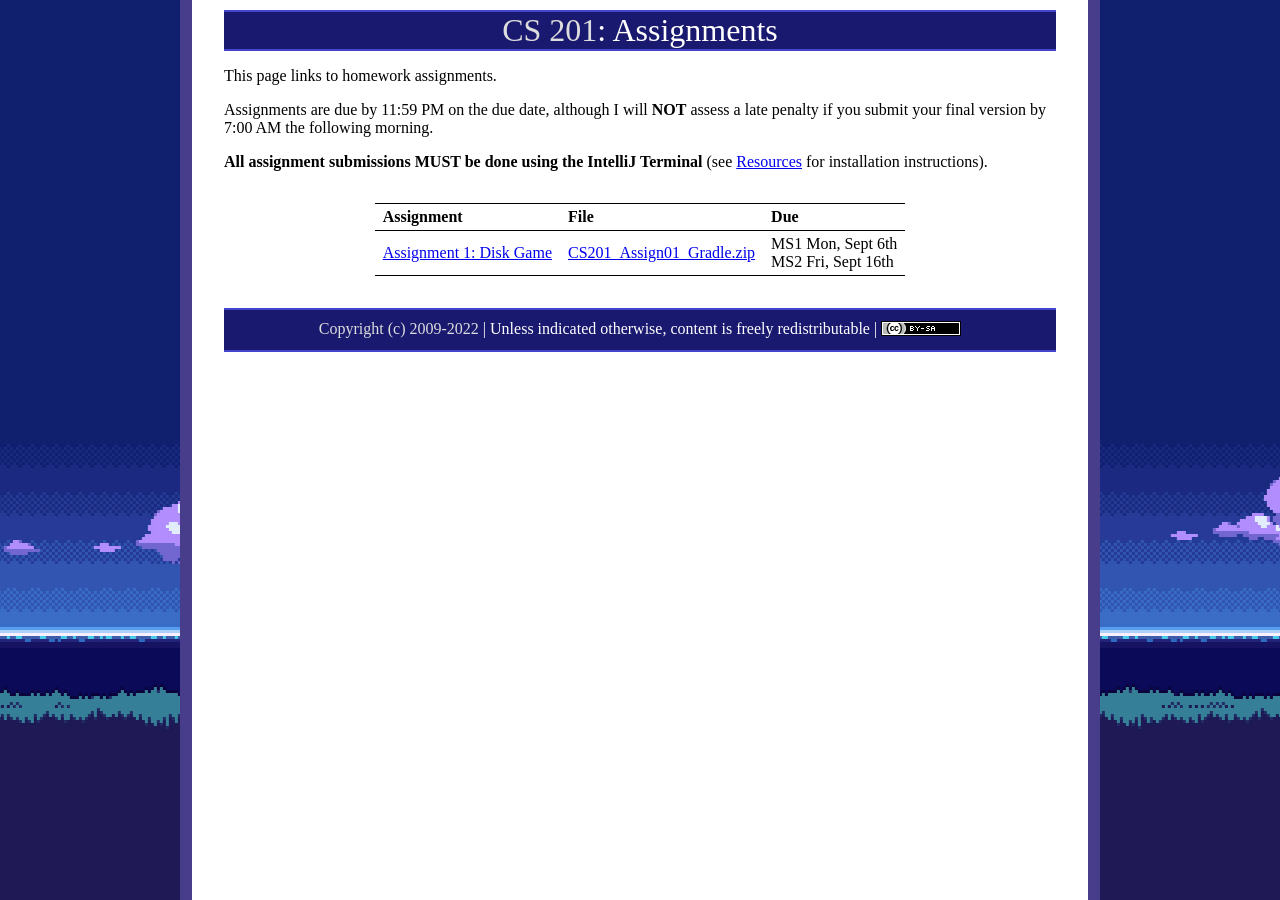
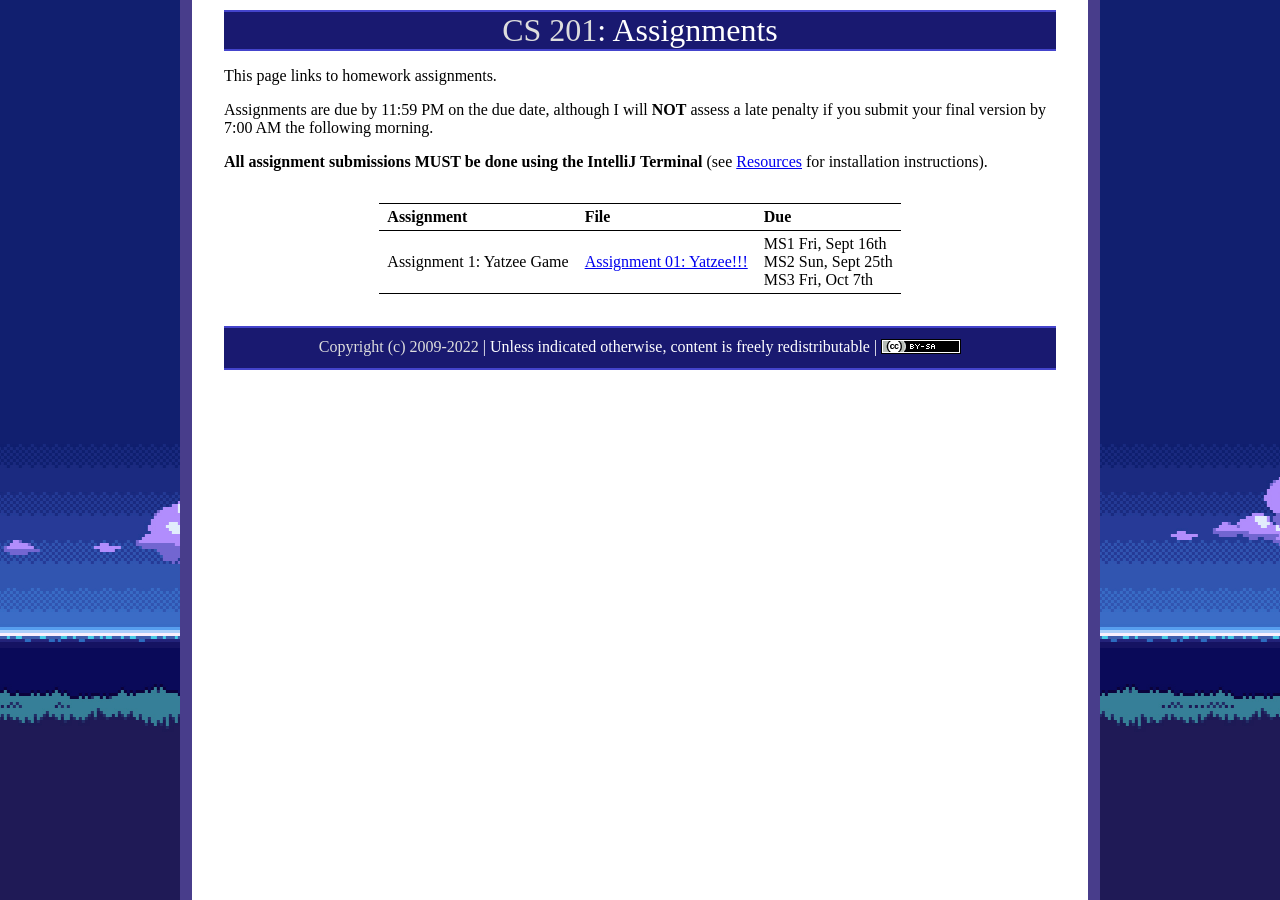
Before and after one commit to ycpcs/cs201-fall2022, a Jekyll site: the page built from assign/index.md, in a window 1280 px wide. Built offline with Jekyll 4.4.1, drawn with Linux system fonts in a browser that asks for light colours.

Commit message:
Added Assign01 pdf

```diff
--- a/assign/index.md
+++ b/assign/index.md
@@ -12,7 +12,7 @@ Assignments are due by 11:59 PM on the due date, although I will **NOT** assess
 
 > Assignment | File | Due
 > ---------- | ---- | ---
-> [Assignment 1: Disk Game](assign01.html) | [CS201\_Assign01\_Gradle.zip](CS201_Assign01_Gradle.zip) | MS1 Mon, Sept 6th<br>MS2 Fri, Sept 16th
+> Assignment 1: Yatzee Game |[Assignment 01: Yatzee!!!](Assignment_01_Yatzee.pdf) |MS1 Fri, Sept 16th<br>MS2 Sun, Sept 25th<br>MS3 Fri, Oct 7th
 
 
 <!--
```
Also changed, not shown: assign/assign01_old.md (renamed from assign/assign01.md), 1 other file.
